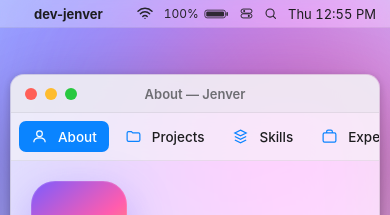
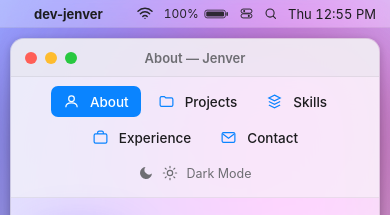
Before and after one commit to Snoopydawgs/Snoopydawgs.github.io, a plain HTML site: page index.html in a window 390 px wide. Shown: the top 215 px of the page. Drawn offline with Linux system fonts and the light colour scheme.

Commit message:
Improve mobile: wrap nav so all tabs are visible; restore theme toggle

```diff
--- a/macos.css
+++ b/macos.css
@@ -386,15 +386,15 @@ button { font-family: inherit; cursor: pointer; }
   .window { max-height: none; border-radius: 14px; }
   .wbody { flex-direction: column; }
   .sidebar {
-    width: 100%; flex-direction: row; overflow-x: auto; gap: 4px;
-    border-right: none; border-bottom: 0.5px solid var(--border-soft); padding: 8px;
+    width: 100%; flex-flow: row wrap; justify-content: center; gap: 5px;
+    border-right: none; border-bottom: 0.5px solid var(--border-soft); padding: 9px;
   }
-  .side-label, .side-foot { display: none; }
+  .side-label { display: none; }
+  .side-foot { display: contents; }
+  .theme-toggle { width: auto; padding: 7px 12px; }
   .nav { width: auto; white-space: nowrap; padding: 7px 12px; }
   .tb-right { display: none; }
   .titlebar { grid-template-columns: 1fr auto 1fr; }
-  .sidebar { scrollbar-width: none; }
-  .sidebar::-webkit-scrollbar { display: none; }
   .content { padding: 20px; }
   .proj-grid, .skill-cats, .svc-list { grid-template-columns: 1fr; }
   .about-top { gap: 18px; }
```
